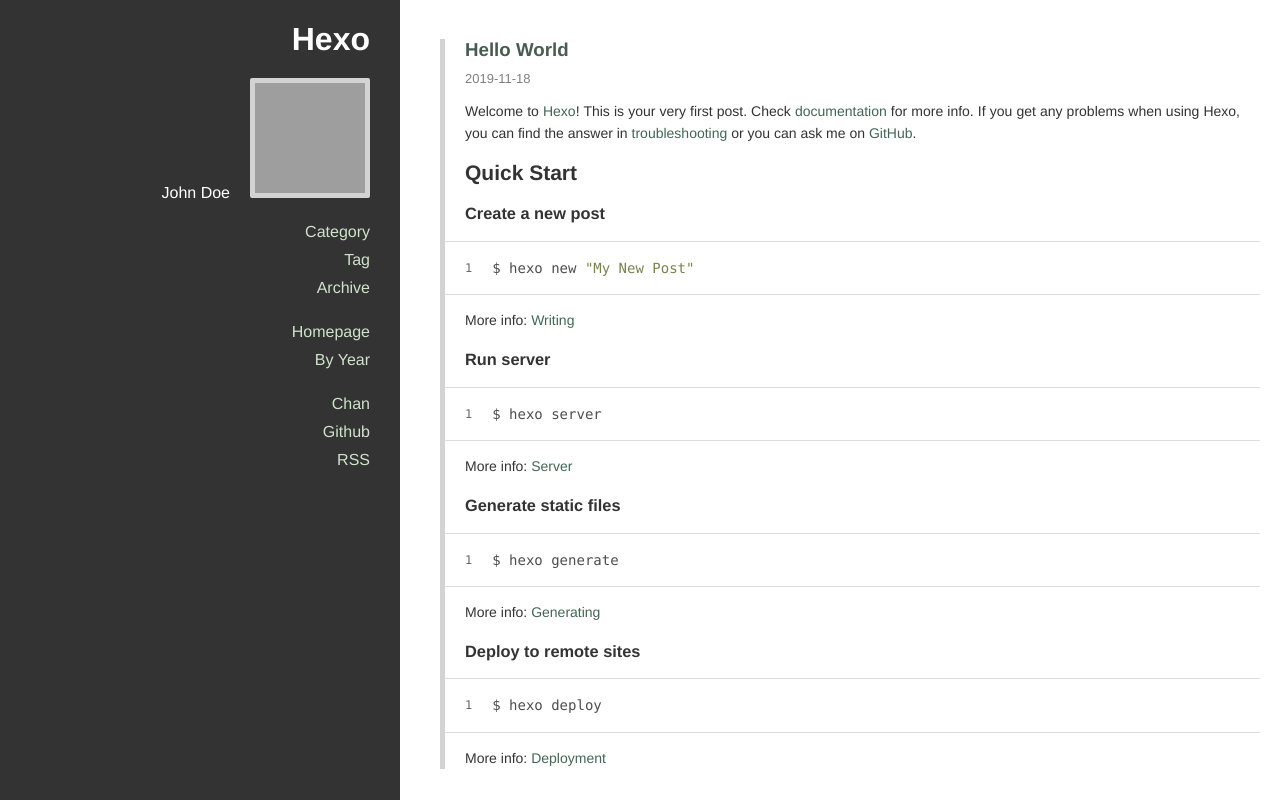
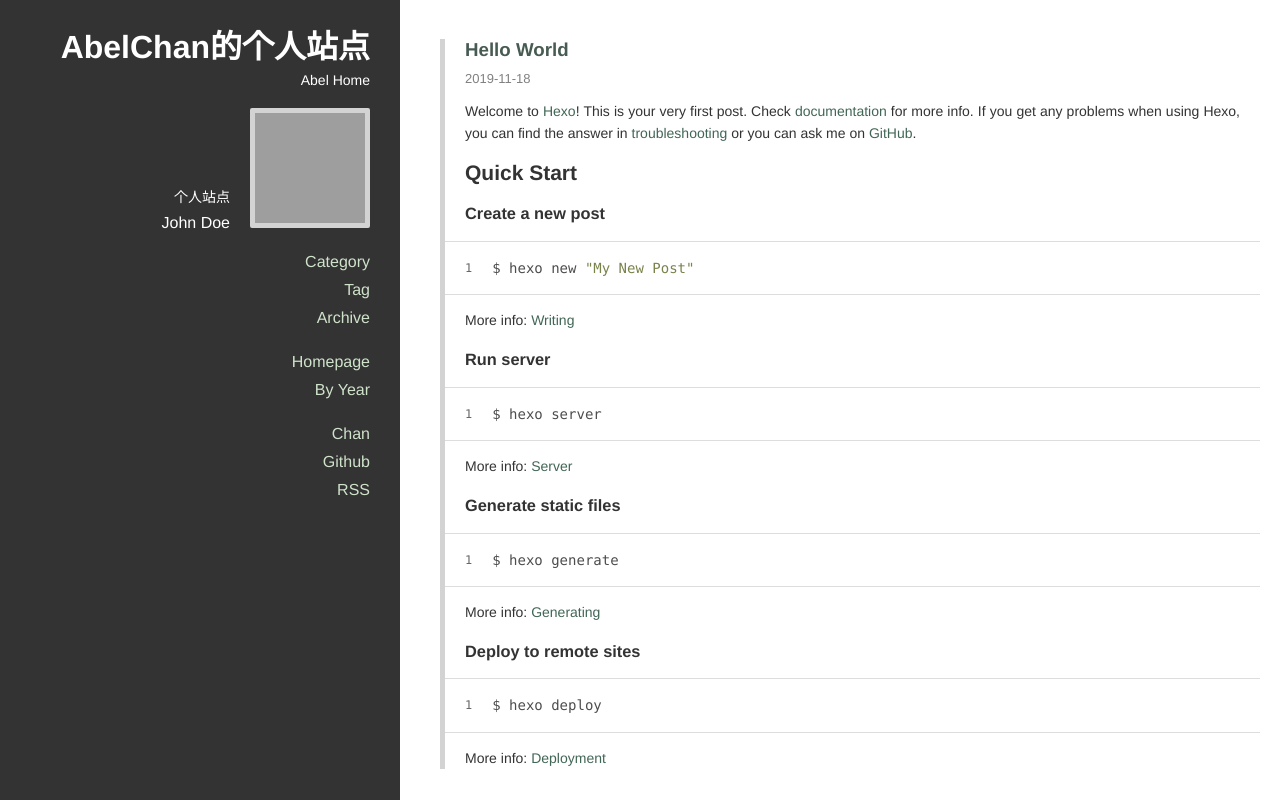
Before and after one commit to AbelChan/abelchan.github.io, a plain HTML site: page index.html in a window 1280 px wide. Drawn offline with nearby package versions, Linux system fonts and the light colour scheme; grey boxes are pictures that could not be loaded.

Commit message:
Site updated: 2019-11-20 16:28:09

```diff
--- a/atom.xml
+++ b/atom.xml
@@ -1,8 +1,8 @@
 <?xml version="1.0" encoding="utf-8"?>
 <feed xmlns="https://www.w3.org/2005/Atom">
-  <title>Hexo</title>
+  <title>AbelChan的个人站点</title>
 
-
+  <subtitle>Abel Home</subtitle>
   <link href="/atom.xml" rel="self"/>
 
   <link href="http://yoursite.com/"/>
--- a/index.html
+++ b/index.html
@@ -8,19 +8,21 @@
 
 <title>
 
-    Hexo
+    AbelChan的个人站点
 
 </title>
 
+<meta name="description" content="个人站点">
 <meta property="og:type" content="website">
-<meta property="og:title" content="Hexo">
+<meta property="og:title" content="AbelChan的个人站点">
 <meta property="og:url" content="http:&#x2F;&#x2F;yoursite.com&#x2F;index.html">
-<meta property="og:site_name" content="Hexo">
+<meta property="og:site_name" content="AbelChan的个人站点">
+<meta property="og:description" content="个人站点">
 <meta property="og:locale" content="en">
 <meta name="twitter:card" content="summary">
 
 
-  <link rel="alternative" href="/atom.xml" title="Hexo" type="application/atom+xml">
+  <link rel="alternative" href="/atom.xml" title="AbelChan的个人站点" type="application/atom+xml">
 
 
 
@@ -47,16 +49,22 @@
     <span class="icon-bar"></span>
     <span class="icon-bar"></span>
   </button>
-  <a class="title" href="/">Hexo</a>
+  <a class="title" href="/">AbelChan的个人站点</a>
 </div>
 
   <div class="main-container">
     <div class="sidebar">
   <div class="header">
-    <h1 class="title"><a href="/">Hexo</a></h1>
+    <h1 class="title"><a href="/">AbelChan的个人站点</a></h1>
+
+      <p class="subtitle">
+        Abel Home
+      </p>
 
     <div class="info">
       <div class="content">
+
+          <div class="description">个人站点 </div>
 
 
           <div class="author">John Doe</div>
@@ -202,7 +210,7 @@
 
           <div class="main-footer">
 
-    © 2019 Hexo - Powered by <a href="http://hexo.io" target="_blank">Hexo</a> - Theme <a href="https://github.com/denjones/hexo-theme-chan" target="_blank">Chan</a>
+    © 2019 AbelChan的个人站点 - Powered by <a href="http://hexo.io" target="_blank">Hexo</a> - Theme <a href="https://github.com/denjones/hexo-theme-chan" target="_blank">Chan</a>
 
 </div>
 
```
Also changed, not shown: 2019/11/18/hello-world/index.html (+11 -5 lines), archives/2019/11/index.html (+14 -6 lines), archives/2019/index.html (+14 -6 lines), archives/index.html (+14 -6 lines).
